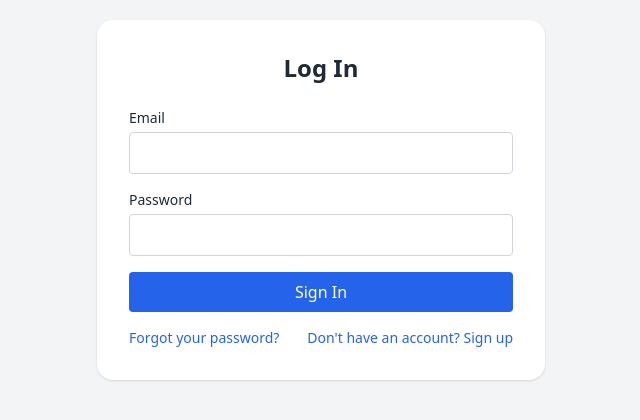
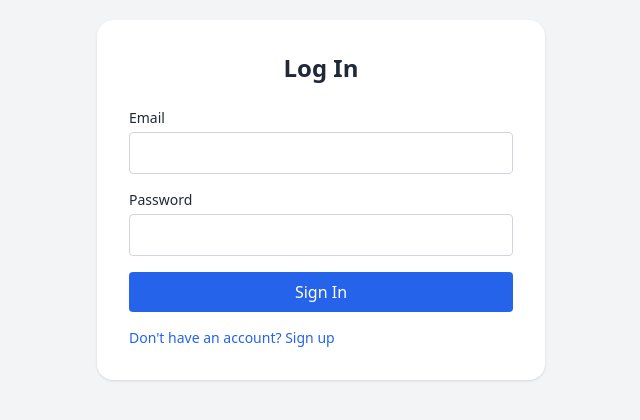
Before and after one commit to Chriveloper/GreenScreenFrontend, a Nuxt app: page /login in a window 1280 px wide. Shown: the part 200-620 px from the top of the page, without its empty margins (319-959 px from the left). Built offline with nearby package versions, Linux system fonts and the light colour scheme.

Commit message:
chore: update environment variables for Supabase configuration

```diff
--- a/pages/login.vue
+++ b/pages/login.vue
@@ -40,9 +40,9 @@
         </div>
       </form>
       <div class="mt-4 flex justify-between text-sm">
-        <NuxtLink class="text-blue-600 hover:underline" to="/forgot-password">
+        <!-- <NuxtLink class="text-blue-600 hover:underline" to="/forgot-password">
           Forgot your password?
-        </NuxtLink>
+        </NuxtLink> -->
         <NuxtLink class="text-blue-600 hover:underline" to="/signup">
           Don't have an account? Sign up
         </NuxtLink>
```
